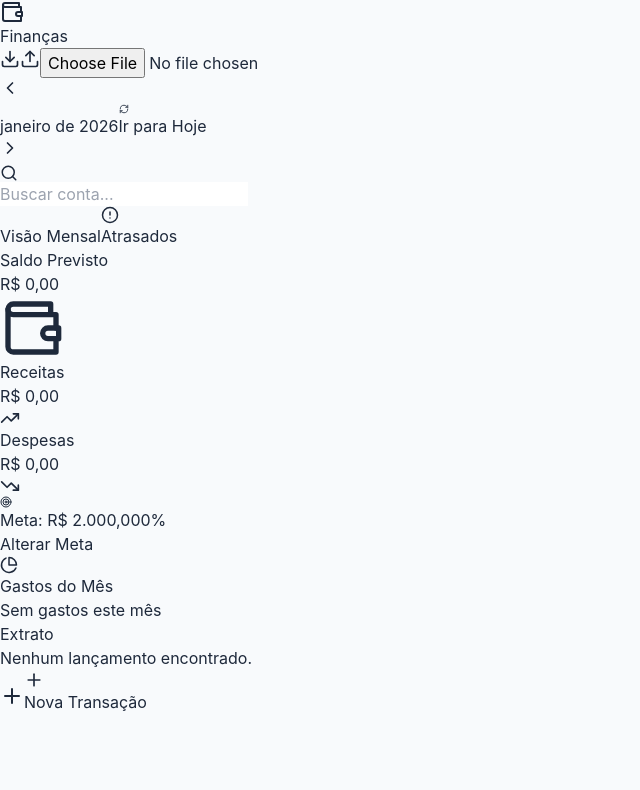
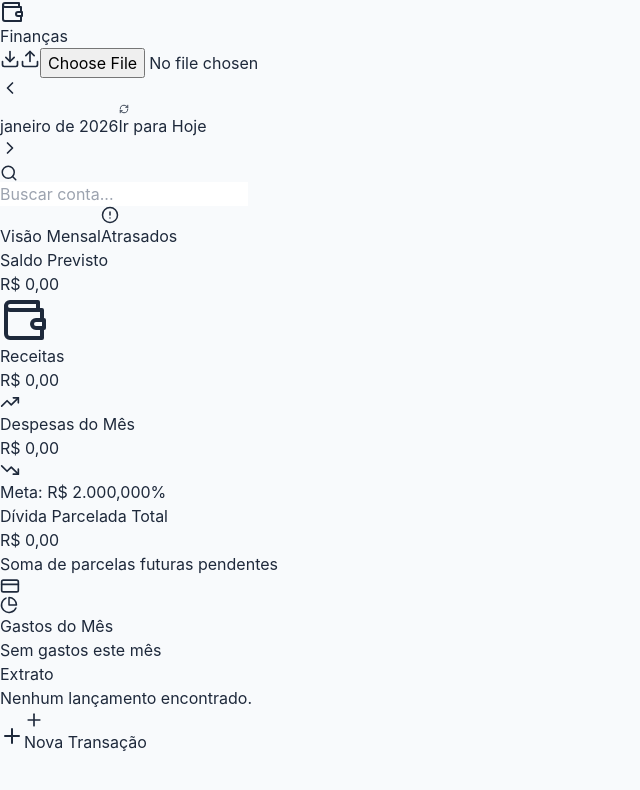
Before and after one commit to p3rtub4d00/controledegastos, a React (Vite) app: page / in a window 1280 px wide. Shown: the top 790 px of the page, without its empty margins (0-640 px from the left). Built offline with nearby package versions, Linux system fonts and the light colour scheme.

Commit message:
Update App.jsx

```diff
--- a/src/App.jsx
+++ b/src/App.jsx
@@ -3,7 +3,7 @@ import {
   Plus, Trash2, TrendingUp, TrendingDown, Wallet,
   PieChart, X, ShoppingBag, Utensils, Car, Home,
   Gamepad2, Briefcase, DollarSign, CheckCircle2, AlertCircle,
-  ChevronLeft, ChevronRight, Search, Download, Upload, Target, RefreshCw
+  ChevronLeft, ChevronRight, Search, Download, Upload, Target, RefreshCw, CreditCard
 } from 'lucide-react';
 import { PieChart as RePieChart, Pie, Cell, ResponsiveContainer, Tooltip } from 'recharts';
 
@@ -29,7 +29,6 @@ const formatDate = (dateString) => {
   return `${day}/${month}/${year}`;
 };
 
-// Função para pegar a data atual corrigida (Fuso Horário Local)
 const getTodayISO = () => {
   const date = new Date();
   const offset = date.getTimezoneOffset();
@@ -61,7 +60,8 @@ const TransactionItem = ({ transaction, onDelete, onToggleStatus }) => {
   return (
     <div className={`flex items-center justify-between p-4 border border-slate-100 rounded-xl mb-3 transition-all ${isPaid ? 'bg-slate-50 opacity-60' : 'bg-white hover:shadow-md'} ${isOverdue ? 'border-l-4 border-l-red-500' : ''}`}>
       <div className="flex items-center gap-4 overflow-hidden">
-        <button onClick={() => onToggleStatus(transaction.id)} className={`p-2 rounded-full transition-colors flex-shrink-0 ${isPaid ? 'bg-emerald-100 text-emerald-600' : 'bg-slate-100 text-slate-400 hover:bg-slate-200'}`}>
+        {/* BOTÃO PARA MARCAR COMO PAGO AQUI: */}
+        <button onClick={() => onToggleStatus(transaction.id)} className={`p-2 rounded-full transition-colors flex-shrink-0 ${isPaid ? 'bg-emerald-100 text-emerald-600' : 'bg-slate-100 text-slate-400 hover:bg-slate-200'}`} title={isPaid ? "Marcar como não pago" : "Marcar como pago"}>
           <CheckCircle2 size={20} />
         </button>
 
@@ -104,7 +104,6 @@ const Modal = ({ isOpen, onClose, onSave }) => {
     isRecurring: false, isInstallment: false, installmentCount: 2
   });
 
-  // Reseta a data para hoje sempre que o modal abre
   useEffect(() => {
     if (isOpen) {
       setFormData(prev => ({ ...prev, date: getTodayISO() }));
@@ -213,7 +212,7 @@ function App() {
   });
 
   const [isModalOpen, setIsModalOpen] = useState(false);
-  const [currentDate, setCurrentDate] = useState(new Date()); // Inicia com data de hoje
+  const [currentDate, setCurrentDate] = useState(new Date());
   const [viewMode, setViewMode] = useState('dashboard');
   const [searchTerm, setSearchTerm] = useState('');
   const fileInputRef = useRef(null);
@@ -232,7 +231,7 @@ function App() {
 
     if (data.isRecurring) {
       for (let i = 0; i < 12; i++) {
-        const date = new Date(data.date + 'T12:00:00'); // Fix para evitar troca de dia
+        const date = new Date(data.date + 'T12:00:00');
         date.setMonth(date.getMonth() + i);
         newTransactions.push({ ...data, id: `${baseId}-${i}`, date: date.toISOString().split('T')[0], status: 'pending', installments: 1, currentInstallment: 1 });
       }
@@ -270,7 +269,6 @@ function App() {
     setCurrentDate(new Date());
   };
 
-  // Funções de Backup
   const exportData = () => {
     const dataStr = JSON.stringify(transactions, null, 2);
     const blob = new Blob([dataStr], { type: "application/json" });
@@ -302,7 +300,8 @@ function App() {
     }
   };
 
-  // Filtros
+  // --- FILTROS E CÁLCULOS ---
+
   const monthTransactions = transactions.filter(t => {
     const tDate = new Date(t.date + 'T12:00:00');
     return tDate.getMonth() === currentDate.getMonth() && tDate.getFullYear() === currentDate.getFullYear();
@@ -323,14 +322,23 @@ function App() {
     return acc;
   }, { income: 0, expense: 0 });
 
+  // NOVO CÁLCULO: TOTAL EM DÍVIDA PARCELADA (TODAS AS PENDENTES FUTURAS DE PARCELAMENTOS)
+  const totalInstallmentDebt = transactions.reduce((acc, t) => {
+    // É despesa + É parcelado + Está pendente = Dívida
+    if (t.type === 'expense' && t.status === 'pending' && t.installments > 1) {
+      return acc + t.amount;
+    }
+    return acc;
+  }, 0);
+
   const chartData = Object.entries(monthTransactions.filter(t => t.type === 'expense').reduce((acc, t) => {
     acc[t.category] = (acc[t.category] || 0) + t.amount; return acc;
   }, {})).map(([key, value]) => ({ name: CATEGORIES[key].label, value, color: CATEGORIES[key].color }));
 
   return (
-    <div className="min-h-screen pb-24 md:pb-10 px-4 pt-6 md:pt-8 max-w-6xl mx-auto bg-[#f8fafc]">
+    <div className="min-h-screen pb-24 md:pb-10 px-4 pt-6 md:pt-8 max-w-7xl mx-auto bg-[#f8fafc]">
 
-      {/* Topo com Backup e Título */}
+      {/* Topo com Backup */}
       <div className="flex justify-between items-center mb-6">
         <h1 className="text-2xl font-bold text-slate-900 flex items-center gap-2">
           <Wallet className="text-blue-600" /> Finanças
@@ -346,7 +354,7 @@ function App() {
         </div>
       </div>
 
-      {/* Navegação de Mês + Busca */}
+      {/* Navegação */}
       <div className="flex flex-col md:flex-row justify-between items-center gap-4 mb-8 bg-white p-4 rounded-2xl shadow-sm border border-slate-100">
         <div className="flex items-center gap-2 w-full md:w-auto">
           <button onClick={() => changeMonth(-1)} className="p-2 hover:bg-slate-100 rounded-full text-slate-600"><ChevronLeft size={20} /></button>
@@ -371,7 +379,6 @@ function App() {
         </div>
       </div>
 
-      {/* Navegação de Abas */}
       <div className="flex gap-4 mb-6 border-b border-slate-200">
         <button onClick={() => setViewMode('dashboard')} className={`pb-3 px-2 font-medium border-b-2 transition-colors ${viewMode === 'dashboard' ? 'border-blue-600 text-blue-600' : 'border-transparent text-slate-500'}`}>Visão Mensal</button>
         <button onClick={() => setViewMode('overdue')} className={`pb-3 px-2 font-medium border-b-2 transition-colors flex items-center gap-2 ${viewMode === 'overdue' ? 'border-red-500 text-red-600' : 'border-transparent text-slate-500'}`}>
@@ -382,55 +389,57 @@ function App() {
 
       {viewMode === 'dashboard' ? (
         <>
-          {/* Cards de Resumo */}
-          <div className="grid grid-cols-1 md:grid-cols-3 gap-4 mb-6">
+          {/* CARDS DE RESUMO (AGORA COM 4 COLUNAS) */}
+          <div className="grid grid-cols-1 md:grid-cols-2 lg:grid-cols-4 gap-4 mb-6">
             <div className="bg-slate-900 text-white p-6 rounded-2xl shadow-lg relative overflow-hidden">
               <div className="relative z-10">
                 <p className="text-slate-300 text-sm font-medium mb-1">Saldo Previsto</p>
-                <h3 className="text-3xl font-bold">{formatCurrency(summary.income - summary.expense)}</h3>
+                <h3 className="text-2xl font-bold">{formatCurrency(summary.income - summary.expense)}</h3>
               </div>
-              <Wallet className="absolute right-4 bottom-4 text-slate-700 opacity-50" size={64} />
+              <Wallet className="absolute right-4 bottom-4 text-slate-700 opacity-50" size={48} />
             </div>
 
             <div className="bg-white p-6 rounded-2xl shadow-sm border border-slate-100">
-              <div className="flex justify-between items-start mb-4">
+              <div className="flex justify-between items-start">
                 <div>
-                  <p className="text-slate-500 text-sm font-medium">Receitas</p>
-                  <h3 className="text-2xl font-bold text-emerald-600">{formatCurrency(summary.income)}</h3>
+                  <p className="text-slate-500 text-sm font-medium mb-1">Receitas</p>
+                  <h3 className="text-xl font-bold text-emerald-600">{formatCurrency(summary.income)}</h3>
                 </div>
                 <div className="p-2 bg-emerald-50 rounded-lg"><TrendingUp className="text-emerald-500" size={20} /></div>
               </div>
             </div>
 
-            <div className="bg-white p-6 rounded-2xl shadow-sm border border-slate-100">
+            <div className="bg-white p-6 rounded-2xl shadow-sm border border-slate-100 flex flex-col justify-between">
               <div className="flex justify-between items-start mb-2">
                 <div>
-                  <p className="text-slate-500 text-sm font-medium">Despesas</p>
-                  <h3 className="text-2xl font-bold text-rose-600">{formatCurrency(summary.expense)}</h3>
+                  <p className="text-slate-500 text-sm font-medium mb-1">Despesas do Mês</p>
+                  <h3 className="text-xl font-bold text-rose-600">{formatCurrency(summary.expense)}</h3>
                 </div>
                 <div className="p-2 bg-rose-50 rounded-lg"><TrendingDown className="text-rose-500" size={20} /></div>
               </div>
-              {/* Barra de Meta de Gastos */}
-              <div className="mt-2">
-                <div className="flex justify-between text-xs mb-1">
-                  <span className="text-slate-500 flex items-center gap-1"><Target size={12} /> Meta: {formatCurrency(spendingGoal)}</span>
-                  <span className={`${summary.expense > spendingGoal ? 'text-red-500 font-bold' : 'text-slate-400'}`}>
-                    {Math.round((summary.expense / spendingGoal) * 100)}%
-                  </span>
+              <div>
+                <div className="flex justify-between text-[10px] mb-1">
+                  <span className="text-slate-500">Meta: {formatCurrency(spendingGoal)}</span>
+                  <span className={`${summary.expense > spendingGoal ? 'text-red-500 font-bold' : 'text-slate-400'}`}>{Math.round((summary.expense / spendingGoal) * 100)}%</span>
                 </div>
                 <ProgressBar current={summary.expense} max={spendingGoal} />
-                <button
-                   onClick={() => { const meta = prompt("Qual sua meta de gastos mensal?", spendingGoal); if(meta) setSpendingGoal(Number(meta)); }}
-                   className="text-[10px] text-blue-500 hover:underline mt-1 w-full text-right"
-                >
-                   Alterar Meta
-                </button>
+              </div>
+            </div>
+
+            {/* NOVO CARD DE DÍVIDA PARCELADA */}
+            <div className="bg-white p-6 rounded-2xl shadow-sm border border-indigo-100 relative overflow-hidden group hover:border-indigo-300 transition-colors">
+              <div className="flex justify-between items-start relative z-10">
+                <div>
+                  <p className="text-indigo-500 text-sm font-medium mb-1">Dívida Parcelada Total</p>
+                  <h3 className="text-xl font-bold text-indigo-700">{formatCurrency(totalInstallmentDebt)}</h3>
+                  <p className="text-[10px] text-indigo-400 mt-1">Soma de parcelas futuras pendentes</p>
+                </div>
+                <div className="p-2 bg-indigo-50 rounded-lg"><CreditCard className="text-indigo-500" size={20} /></div>
               </div>
             </div>
           </div>
 
           <div className="grid grid-cols-1 lg:grid-cols-3 gap-8">
-            {/* Gráfico */}
             <div className="lg:col-span-1 bg-white p-6 rounded-2xl shadow-sm border border-slate-100 h-fit">
               <h3 className="font-bold text-slate-800 mb-4 flex items-center gap-2"><PieChart size={18} /> Gastos do Mês</h3>
               <div className="h-64 w-full">
@@ -440,7 +449,6 @@ function App() {
               </div>
             </div>
 
-            {/* Lista */}
             <div className="lg:col-span-2">
               <h3 className="font-bold text-slate-800 mb-4">Extrato</h3>
               <div className="space-y-0">
```
